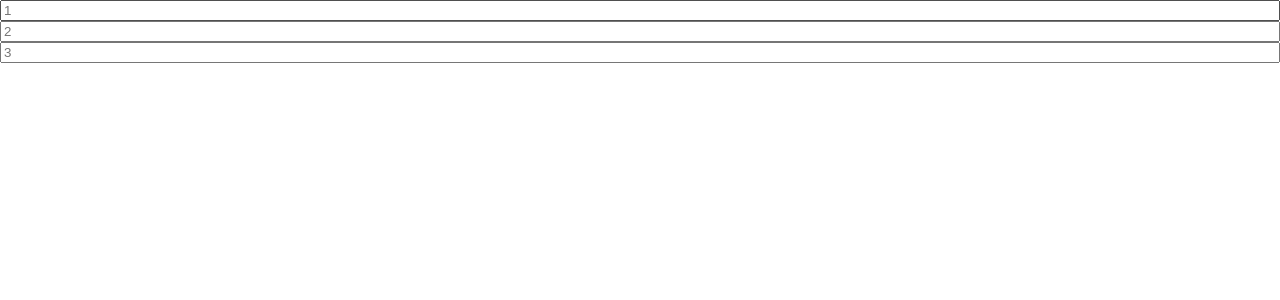
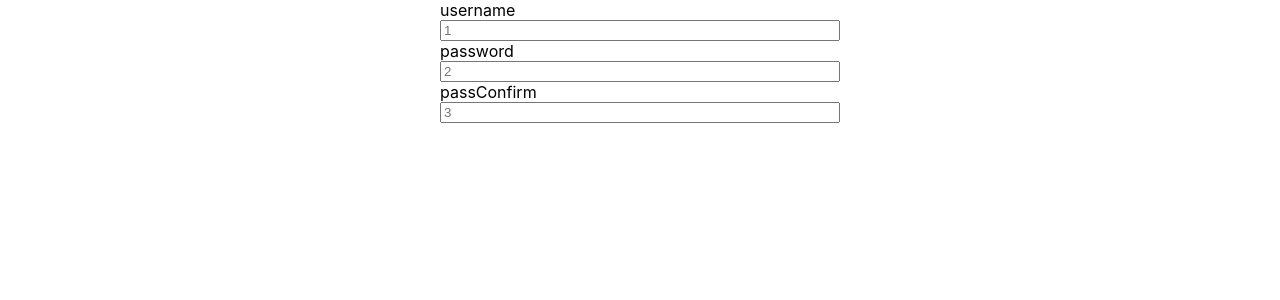
Before and after one commit to CD-Mackay/bad_ui_battles, a React (Create React App) app in the folder ddos-proof-auth/: page / in a window 1280 px wide. Shown: the top 300 px of the page. Built offline with nearby package versions, Linux system fonts and the light colour scheme.

Commit message:
add labels to inputs

```diff
--- a/ddos-proof-auth/src/Components/Inputs.css
+++ b/ddos-proof-auth/src/Components/Inputs.css
@@ -2,4 +2,5 @@
   display: flex;
   flex-direction: column;
   margin: 0 auto;
+  width: 400px;
 }
--- a/ddos-proof-auth/src/Components/Inputs.js
+++ b/ddos-proof-auth/src/Components/Inputs.js
@@ -1,28 +1,26 @@
-import { render } from '@testing-library/react';
-import React from 'react';
-import './Inputs.css';
+import { render } from "@testing-library/react";
+import React from "react";
+import "./Inputs.css";
 
-const Inputs = ({inputs, handleChange}) => {
-
+const Inputs = ({ inputs, handleChange }) => {
   const renderInputs = () => {
     return inputs.map((element) => {
       console.log(element.key);
       return (
+        <>
+          <label>{element.field}</label>
           <input
             type={element.field}
             key={element.key}
             placeholder={element.key}
             onChange={(e) => handleChange(e)}
           />
+        </>
       );
     });
   };
 
-  return (
-    <form className='input-form'>
-      {renderInputs()}
-    </form>
-  )
+  return <form className="input-form">{renderInputs()}</form>;
 };
 
 export default Inputs;
```
Lines whose indentation alone changed are shown as unchanged.
